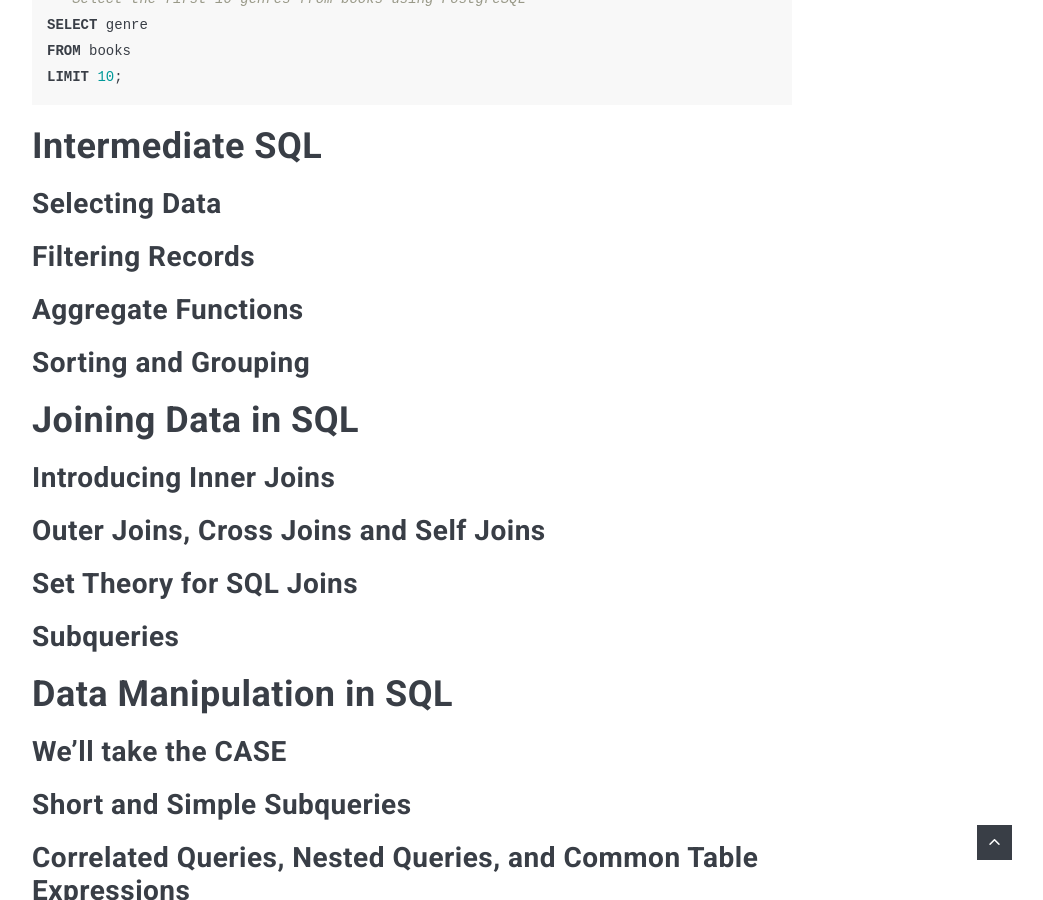
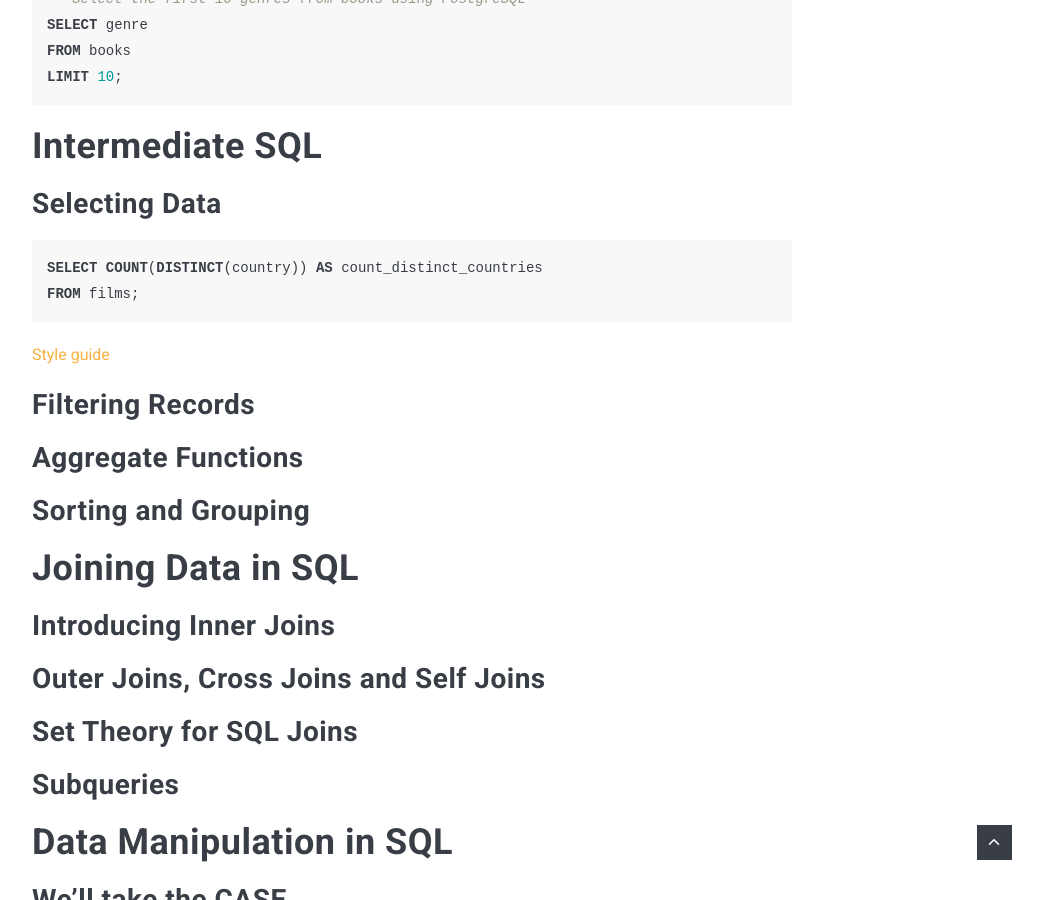
Before and after one commit to poi0905/poi0905.github.io, a Jekyll site: the page built from _posts/2022-11-01-datacamp-SQL-Fundamentals.markdown, in a window 1280 px wide and 900 px high, scrolled down 2392 px. Shown: the whole window, without its empty margins (228-1271 px from the left). Built offline with Jekyll 4.4.1, drawn with Linux system fonts in a browser that asks for light colours; nearby versions of some CDN libraries; comment, search, counter and statistics services are not loaded.

Commit message:
20221101

```diff
--- a/_posts/2022-11-01-datacamp-SQL-Fundamentals.markdown
+++ b/_posts/2022-11-01-datacamp-SQL-Fundamentals.markdown
@@ -71,6 +71,14 @@ LIMIT 10;
 # Intermediate SQL
 
 ## Selecting Data
+
+{% highlight SQL %}
+SELECT COUNT(DISTINCT(country)) AS count_distinct_countries
+FROM films;
+{% endhighlight %}
+
+[Style guide](https://www.sqlstyle.guide/)
+
 ## Filtering Records
 ## Aggregate Functions
 ## Sorting and Grouping
```
